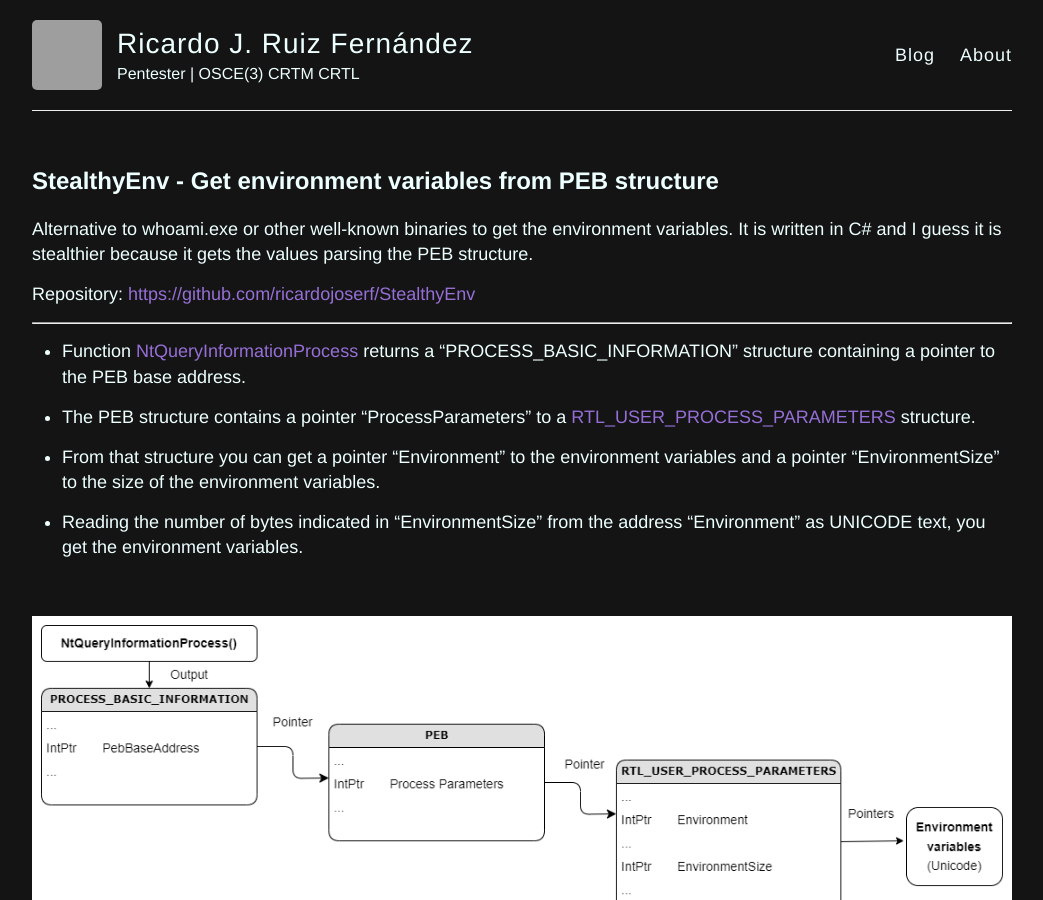
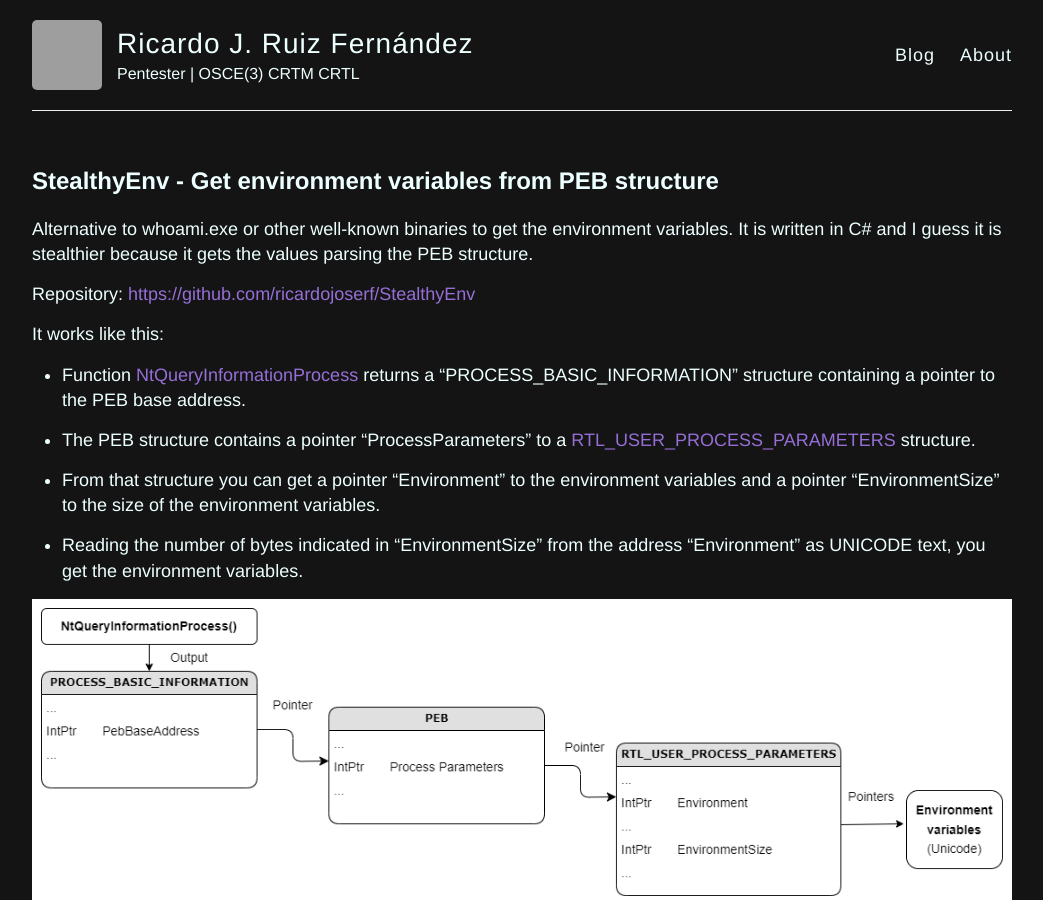
Before and after one commit to ricardojoserf/ricardojoserf.github.io, a Jekyll site: the page built from _posts/2023-11-2-stealthyenv.md, in a window 1280 px wide and 900 px high. Shown: the whole window, without its empty margins (118-1161 px from the left). Built offline with Jekyll 4.4.1, drawn with Linux system fonts in a browser that asks for light colours; grey boxes are pictures that could not be loaded.

Commit message:
Update 2023-11-2-stealthyenv.md

```diff
--- a/_posts/2023-11-2-stealthyenv.md
+++ b/_posts/2023-11-2-stealthyenv.md
@@ -11,7 +11,8 @@ Alternative to whoami.exe or other well-known binaries to get the environment va
 
 Repository: [https://github.com/ricardojoserf/StealthyEnv](https://github.com/ricardojoserf/StealthyEnv)
 
----------------------------------
+
+It works like this:
 
 - Function [NtQueryInformationProcess](https://learn.microsoft.com/en-us/windows/win32/api/winternl/nf-winternl-ntqueryinformationprocess) returns a "PROCESS_BASIC_INFORMATION" structure containing a pointer to the PEB base address.
 
@@ -21,11 +22,8 @@ Repository: [https://github.com/ricardojoserf/StealthyEnv](https://github.com/ri
 
 - Reading the number of bytes indicated in "EnvironmentSize" from the address "Environment" as UNICODE text, you get the environment variables.
 
-<br>
-
 ![esquema](https://raw.githubusercontent.com/ricardojoserf/ricardojoserf.github.io/master/images/stealthyenv/Screenshot_0.png)
 
-<br>
 
 ### Examples
 
```
